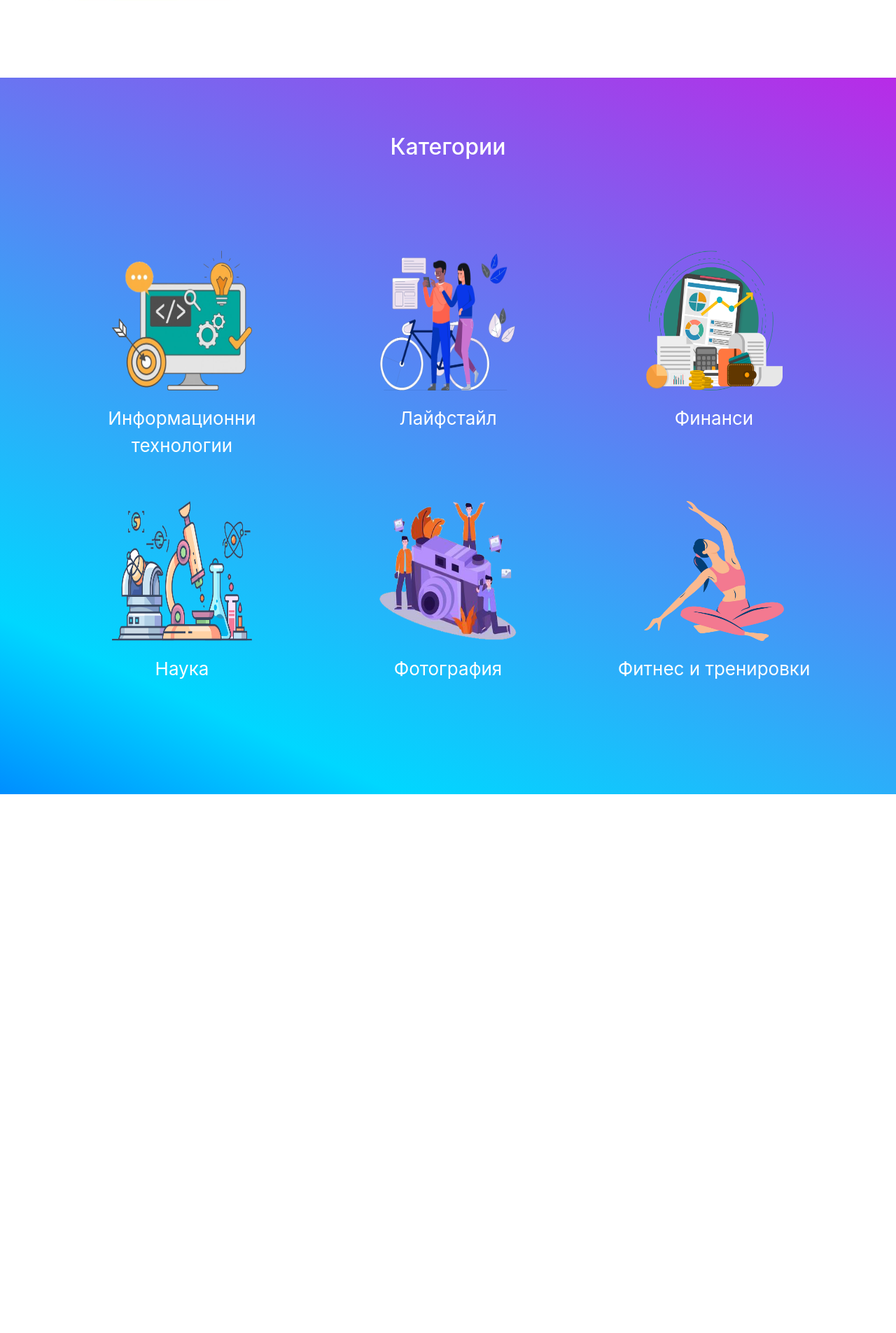
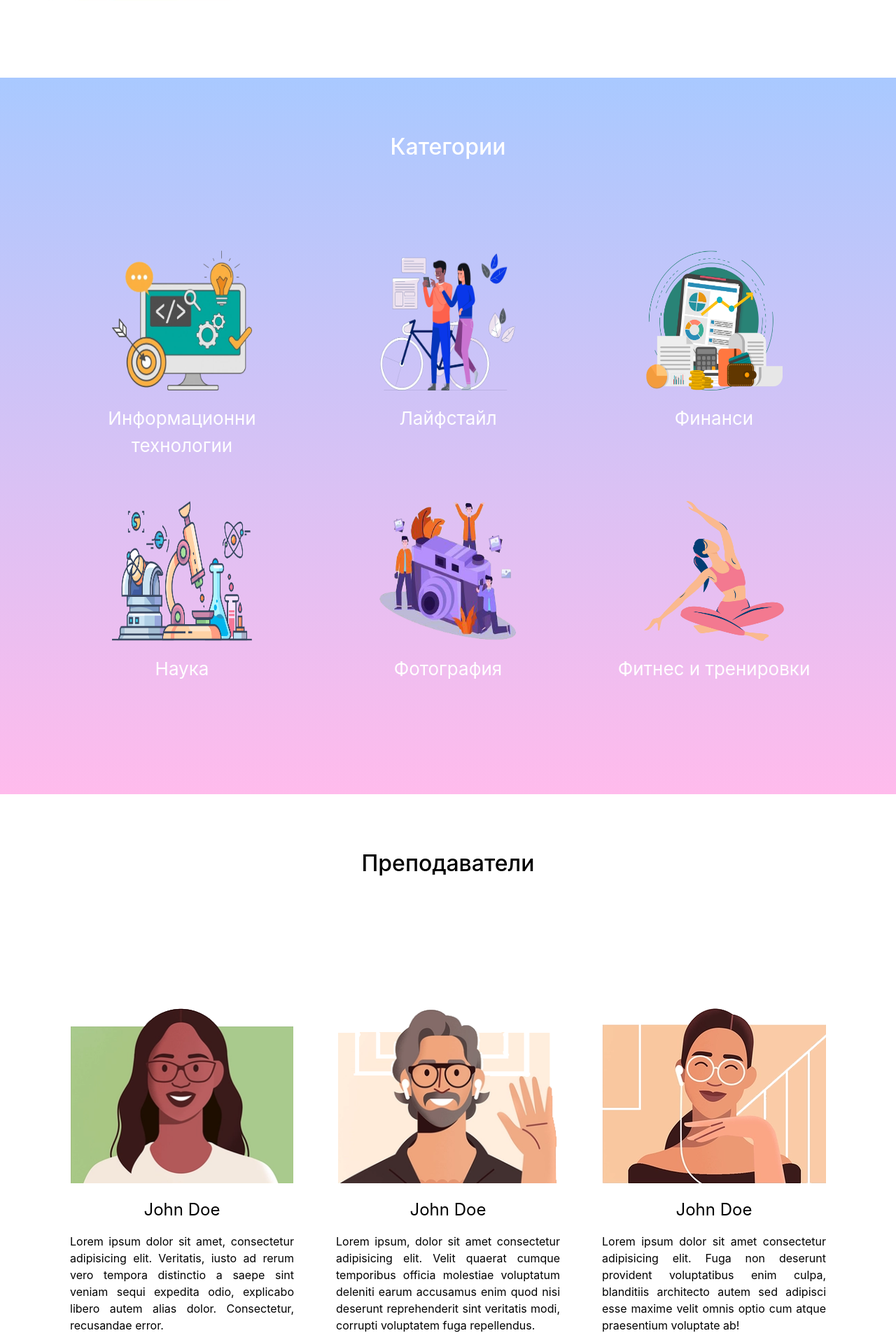
Before and after one commit to GeorgievAtWork/UnibitBachelors, a PHP site: page / in a window 1280 px wide. Shown: the part 1869-3774 px from the top of the page at 70% size. Before the commit the page ends 3004 px from the top, so only its background shows below. Run offline with PHP 8.4, Linux system fonts and the light colour scheme; some libraries are stand-ins or nearby versions.

Commit message:
Tutors section added

```diff
--- a/assets/css/style.css
+++ b/assets/css/style.css
@@ -187,8 +187,7 @@ body {
 
 
 
-.about-container,
-.categories-container {
+.section-container {
     max-width: 100%;
     box-sizing: border-box;
     padding-top: 80px;
@@ -200,7 +199,7 @@ body {
 
 .about-container .img-container {
     padding: 0 0;
-    margin-top: 50px;
+
 }
 
 .about-container .img-container .oval-img {
@@ -208,6 +207,7 @@ body {
     max-height: 100%;
     width: 300px;
     height: 300px;
+    margin-top: 50px;
 }
 
 .about-container .img-container .oval-img.wider {
@@ -240,9 +240,10 @@ body {
     color: white;
 }
 
-.categories-container {
-    background: rgb(2, 0, 36);
-    background: linear-gradient(204deg, rgba(2, 0, 36, 1) 0%, rgba(28, 0, 248, 1) 0%, rgba(184, 43, 231, 1) 0%, rgba(0, 215, 255, 1) 84%, rgba(0, 142, 255, 1) 100%);
+.categories-container{
+    background-color: #A9C9FF;
+    background-image: linear-gradient(180deg, #A9C9FF 0%, #FFBBEC 100%);
+
 }
 
 .category-box {
@@ -276,7 +277,7 @@ body {
 }
 
 
-.categories-holder {
+.content-holder {
     padding-top: 60px;
 }
 
@@ -298,3 +299,61 @@ body {
     display: block;
     opacity: 1;
 }
+
+
+.tutors-container{
+    color: black;
+}
+
+.tutor-box{
+    padding-top: 20px;
+    padding-bottom: 20px;
+    cursor: pointer;
+    box-shadow: 0 0 0 rgba(0, 0, 0, 0.3);
+    box-shadow: 0;
+    transition: box-shadow 1s;
+    border-radius: 15px;
+
+}
+
+.tutor-box:hover{
+    box-shadow: 0 0 11px rgba(33,33,33,.2);
+  }
+
+.tutor-box a{
+    text-decoration: none;
+    display: block;
+    color: black;
+    transition: transform .2s;
+}
+
+.tutor-box:hover a{
+    transform: scale(1.1);
+}
+
+.tutor-box p{
+    text-align: justify;
+    margin-top: 15px;
+    padding: 0 15px 0 15px;
+}
+.tutor-box span{
+    display: block;
+    text-decoration: none;
+    font-size: 24px;
+    color: black;
+}
+.tutor-box img{
+    text-align: justify;
+    text-decoration: none;
+    font-size: 24px;
+    color: black;
+    margin-bottom: 20px;
+}
+
+.tutors-holder{
+    margin-top: 100px;
+}
+
+.tutor-box .img-holder{
+    height: 250px;
+}
--- a/index.php
+++ b/index.php
@@ -24,13 +24,12 @@
                         <a class="nav-link" href="#categories">Категории</a>
                     </li>
                     <li class="nav-item">
-                        <a class="nav-link" href="#">Учебни пътеки</a>
+                        <a class="nav-link" href="#tutors">Преподаватели</a>
                     </li>
                 </ul>
             </div>
             <div class="mx-auto order-0">
-                <a class="navbar-brand mx-auto" href="#"><img src='assets/images/logo.png' width="150"
-                        height="150" /></a>
+                <a class="navbar-brand mx-auto" href="#"><img src='assets/images/logo.png' width="150" height="150" /></a>
                 <button class="navbar-toggler" type="button" data-toggle="collapse" data-target=".dual-collapse2">
                     <span class="navbar-toggler-icon"></span>
                 </button>
@@ -38,7 +37,7 @@
             <div class="navbar-collapse collapse w-100 order-3 dual-collapse2">
                 <ul class="navbar-nav ml-auto">
                     <li class="nav-item">
-                        <a class="nav-link" href="#">За нас</a>
+                        <a class="nav-link" href="#about">За нас</a>
                     </li>
                     <li class="nav-item">
                         <a class="nav-link" href="#">Контакти</a>
@@ -61,15 +60,15 @@
         </div>
     </section>
 
-    <section id="about" class="container-fluid about-container">
+    <section id="about" class="container-fluid section-container about-container">
         <div class="row title-holder">
             <div class="col-md-12">
-                <h2 class="title" data-aos="fade-down">Защо Expansio?</h2>
+                <h2 class="title" data-aos="fade-down" data-aos-duration="750" data-aos-delay="150">Защо Expansio?</h2>
             </div>
         </div>
         <div class="row ">
             <div class="col-md-12 ">
-                <p class="about-text" data-aos="fade-up">
+                <p class="about-text" data-aos="fade-up" data-aos-duration="750" data-aos-delay="150">
                     Lorem ipsum dolor sit amet consectetur adipisicing elit. Inventore soluta accusamus temporibus
                     assumenda tempore a deleniti suscipit, eum repellat sequi error explicabo hic ducimus officiis
                     iusto? Nam, dignissimos voluptate! Aperiam.
@@ -112,31 +111,28 @@
 
         <div class="row img-container">
             <div class="col-md-4">
-                <img src="assets/images/about-1.png" alt="image1" class="oval-img right" data-aos="fade-right"
-                    data-aos-duration="1000" />
-                    <span class="hidden">Искаш да научиш нещо ново?</span>
+                <img src="assets/images/about-1.png" alt="image1" class="oval-img right" data-aos="fade-right" data-aos-duration="1000" />
+                <span class="hidden">Искаш да научиш нещо ново?</span>
             </div>
             <div class="col-md-4">
-                <img src="assets/images/about-2.png" class="oval-img" alt="image2" data-aos="fade-up" data-aos-duration="750"
-                    data-aos-delay="150" width="300" height="300" />
-                    <span class="hidden">Избери от категориите в сайта и започни да учиш с видеоуроци</span>
+                <img src="assets/images/about-2.png" class="oval-img" alt="image2" data-aos="fade-up" data-aos-duration="750" data-aos-delay="150" width="300" height="300" />
+                <span class="hidden">Избери от категориите в сайта и започни да учиш с видеоуроци</span>
             </div>
             <div class="col-md-4">
-                <img src="assets/images/about-3.png" alt="image3" class="oval-img left wider" data-aos="fade-left"
-                    data-aos-duration="1000" data-aos-delay="300" />
-                    <span class="hidden">Придобий нови знания и се сертифицирай</span>
+                <img src="assets/images/about-3.png" alt="image3" class="oval-img left wider" data-aos="fade-left" data-aos-duration="1000" data-aos-delay="300" />
+                <span class="hidden">Придобий нови знания и се сертифицирай</span>
             </div>
         </div>
     </section>
 
-    <section id="categories" class="container-fluid categories-container">
+    <section id="categories" class="container-fluid section-container categories-container">
         <div class="row title-holder">
             <div class="col-md-12">
                 <h2 class="title white" data-aos="fade-down">Категории</h2>
             </div>
             </row>
             <div class="container">
-                <div class="row categories-holder">
+                <div class="row content-holder">
                     <div class="col-sm-4 category-box" data-aos="fade-right">
                         <a href="#">
                             <img src="assets/images/courses-it.png" class="img-holder" />
@@ -170,7 +166,40 @@
                     </div>
                 </div>
             </div>
+    </section>
 
+    <section id="tutors" class="container-fluid section-container tutors-container">
+        <div class="row title-holder">
+            <div class="col-md-12">
+                <h2 class="title" data-aos="fade-down">Преподаватели</h2>
+            </div>
+            </row>
+            <div class="container">
+                <div class="row content-holder tutors-holder">
+                    <div class="col-xl-4 tutor-box" data-aos="fade-right">
+                        <a href="#">
+                            <img src="assets/images/tutor-1.png" class="img-holder" />
+                            <span class="name-holder">John Doe</span>
+                            <p>Lorem ipsum dolor sit amet, consectetur adipisicing elit. Veritatis, iusto ad rerum vero tempora distinctio a saepe sint veniam sequi expedita odio, explicabo libero autem alias dolor. Consectetur, recusandae error.</p>
+                            </a>
+                        </div>
+                    <div class="col-xl-4 tutor-box " data-aos="fade-up">
+                        <a href="#">
+                            <img src="assets/images/tutor-2.png" class="img-holder" />
+                            <span class="name-holder">John Doe</span>
+                            <p>Lorem ipsum, dolor sit amet consectetur adipisicing elit. Velit quaerat cumque temporibus officia molestiae voluptatum deleniti earum accusamus enim quod nisi deserunt reprehenderit sint veritatis modi, corrupti voluptatem fuga repellendus.</p>
+                            </a>
+                        </div>
+                    <div class="col-xl-4 tutor-box" data-aos="fade-left">
+                        <a href="#">
+                            <img src="assets/images/tutor-3.png" class="img-holder" />
+                            <span class="name-holder">John Doe</span>
+                            <p>Lorem ipsum dolor sit amet consectetur adipisicing elit. Fuga non deserunt provident voluptatibus enim culpa, blanditiis architecto autem sed adipisci esse maxime velit omnis optio cum atque praesentium voluptate ab!</p>
+                            </a>
+                        </div>
+                </div>
+            </div>
+        </div>
     </section>
 
     <script src="https://cdnjs.cloudflare.com/ajax/libs/jquery/3.5.1/jquery.slim.min.js"></script>
```
Also changed, not shown: assets/images/tutor-1.png (added), assets/images/tutor-2.png (added), assets/images/tutor-3.png (added).
